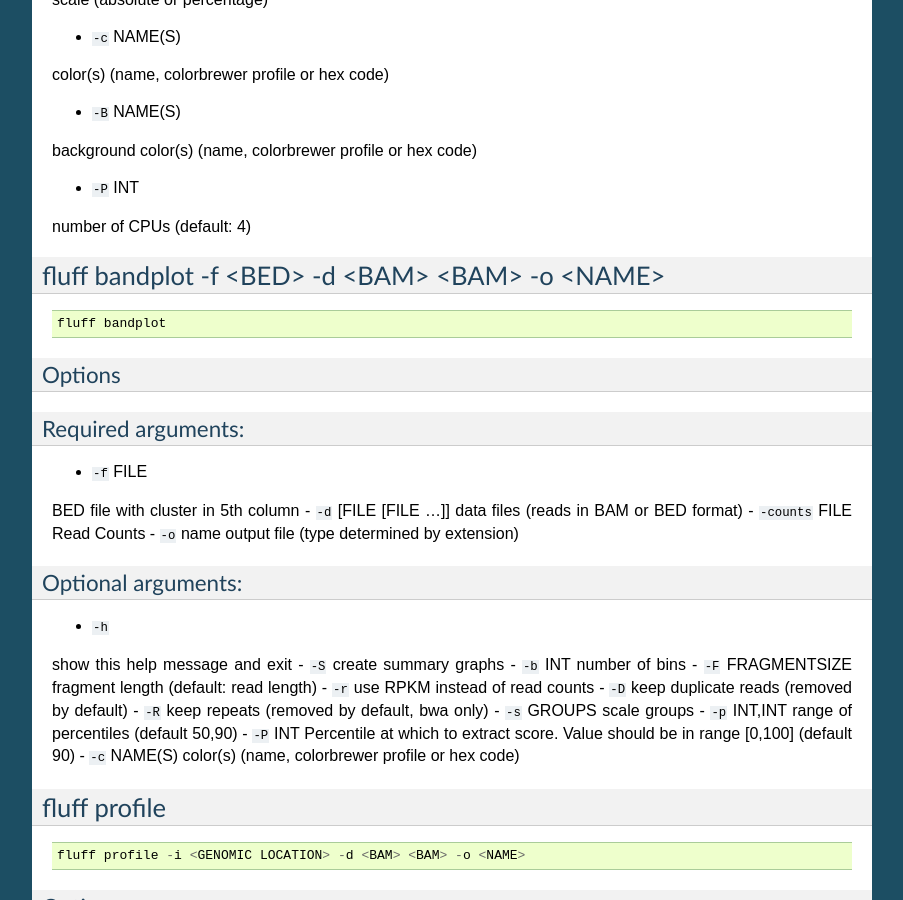
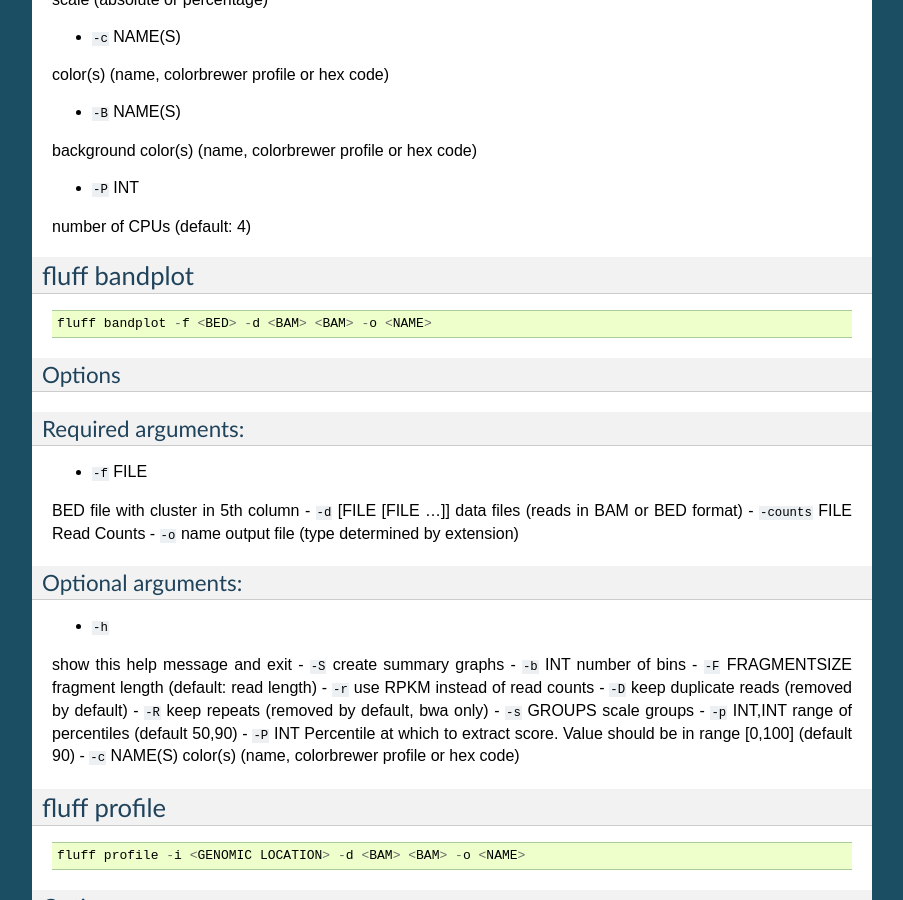
Before and after one commit to simonvh/fluff, a Sphinx documentation site: the page built from docs/usage.rst, in a window 1280 px wide and 900 px high, scrolled down 1613 px. Shown: the whole window, without its empty margins (198-1101 px from the left). Built offline with Sphinx 7.4.7, drawn with Linux system fonts in a browser that asks for light colours; pages that are not in the unit, such as notebooks, are missing from menus; the version number could not be read and is left out; some of the changed text lies outside the part shown.

```diff
--- a/docs/usage.rst
+++ b/docs/usage.rst
@@ -80,12 +80,12 @@ number of CPUs (default: 4)
 
 
 
-fluff bandplot -f <BED> -d <BAM> <BAM> -o <NAME>
+fluff bandplot
 --------------
 
 ::
 
-    fluff bandplot
+    fluff bandplot -f <BED> -d <BAM> <BAM> -o <NAME>
 
 
 
```
